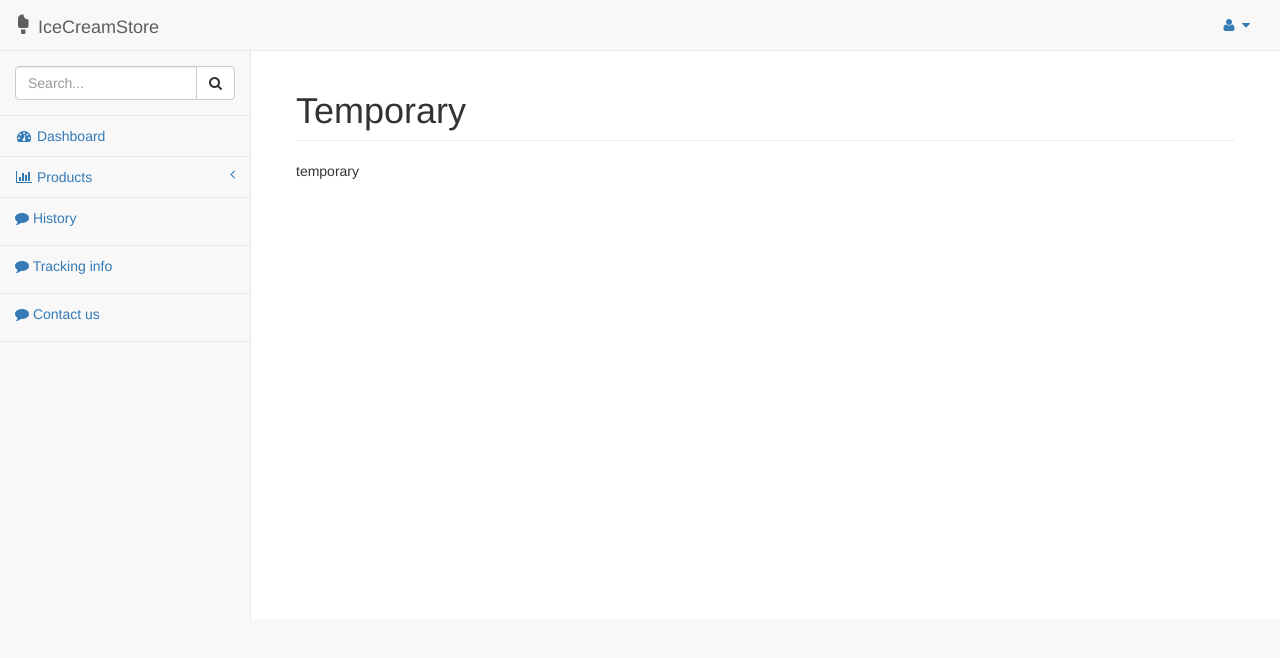
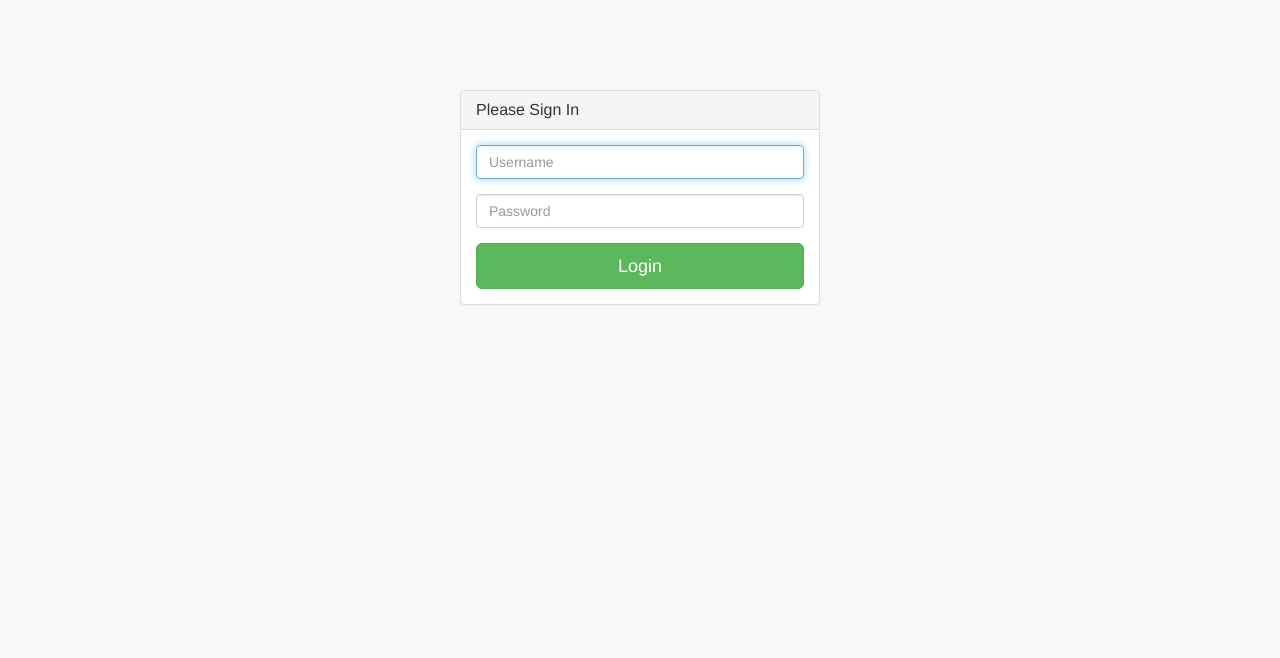
Before and after one commit to Pistachiology/IceCreamStore, a Django app: page /store/login in a window 1280 px wide. Shown: the top 658 px of the page. Run offline with Django 3.2, Linux system fonts and the light colour scheme; parts of the project's set-up code (start-up, migrations or seed data) failed here and were passed over; some libraries are stand-ins or nearby versions.

Commit message:
add register page/login page

```diff
--- a/static/js/sb-admin-2.js
+++ b/static/js/sb-admin-2.js
@@ -33,6 +33,7 @@ $(function() {
     // var element = $('ul.nav a').filter(function() {
     //     return this.href == url;
     // }).addClass('active').parent().parent().addClass('in').parent();
+    /*
     var element = $('ul.nav a').filter(function() {
         return this.href == url;
     }).addClass('active').parent();
@@ -43,5 +44,5 @@ $(function() {
         } else {
             break;
         }
-    }
+    }*/
 });
--- a/store/urls.py
+++ b/store/urls.py
@@ -13,6 +13,7 @@ urlpatterns = [
         url(r'^profile/?$', views.profile.as_view(), name='profile'),
         url(r'^contact_us/?$', views.contact_us.as_view(), name='contact_us'),
         # TODO: fix url redirection
+        url(r'^login/?$', views.login.as_view(), name='login'),
         url(r'^.*$', views.index.as_view(), name='somethingelse'),
 
 ]
--- a/store/views.py
+++ b/store/views.py
@@ -14,7 +14,7 @@ class index(View):
 class register(View):
     template_name = "store/register.html"
     def get(self, request):
-        pass
+        return render(request, self.template_name, {})
 
     def post(self, request):
         pass
@@ -69,3 +69,13 @@ class contact_us(View):
 
     def get(self, request):
         pass
+
+
+class login(View):
+    template_name = "store/login.html"
+
+    def get(self, request):
+        return render(request, self.template_name, {})
+
+    def post(self, request):
+        return render(request, self.template_name, {})
--- a/templates/base.html
+++ b/templates/base.html
@@ -31,6 +31,7 @@
     <![endif]-->
 </head>
 <body>
+    {% block body %}
     {% block navbar %}
     <div id="wrapper">
 
@@ -43,7 +44,7 @@
                     <span class="icon-bar"></span>
                     <span class="icon-bar"></span>
                 </button>
-                <a class="navbar-brand" href="index.html">
+                <a class="navbar-brand" href="{% url 'index' %}">
                     <span class="glyphicon glyphicon-ice-lolly-tasted"> </span> IceCreamStore
                 </a>
             </div>
@@ -55,12 +56,12 @@
                         <i class="fa fa-user fa-fw"></i> <i class="fa fa-caret-down"></i>
                     </a>
                     <ul class="dropdown-menu dropdown-user">
-                        <li><a href="#"><i class="fa fa-user fa-fw"></i> User Profile</a>
+                        <li><a href="{% url 'profile' %}"><i class="fa fa-user fa-fw"></i> User Profile</a>
                         </li>
                         <li><a href="#"><i class="fa fa-gear fa-fw"></i> Settings</a>
                         </li>
                         <li class="divider"></li>
-                        <li><a href="login.html"><i class="fa fa-sign-out fa-fw"></i> Logout</a>
+                        <li><a href="#"><i class="fa fa-sign-out fa-fw"></i> Logout</a>
                         </li>
                     </ul>
                     <!-- /.dropdown-user -->
@@ -72,28 +73,18 @@
             <div class="navbar-default sidebar" role="navigation">
                 <div class="sidebar-nav navbar-collapse">
                     <ul class="nav" id="side-menu">
-                        <li class="sidebar-search">
-                            <div class="input-group custom-search-form">
-                                <input type="text" class="form-control" placeholder="Search...">
-                                <span class="input-group-btn">
-                                    <button class="btn btn-default" type="button">
-                                        <i class="fa fa-search"></i>
-                                    </button>
-                                </span>
-                            </div>
-                            <!-- /input-group -->
-                        </li>
+
                         <li>
-                            <a href="index.html"><i class="fa fa-dashboard fa-fw"></i> Dashboard </a>
+                            <a href="{% url 'index' %}"><i class="fa fa-dashboard fa-fw"></i> Dashboard </a>
                         </li>
                         <li>
                             <a href="#"><i class="fa fa-bar-chart-o fa-fw"></i> Products <span class="fa arrow"></span></a>
                             <ul class="nav nav-second-level">
                                 <li>
-                                    <a href="flot.html"> Popular products</a>
+                                    <a href="{% url 'all_product' %}"> Popular products</a>
                                 </li>
                                 <li>
-                                    <a href="morris.html">Products </a>
+                                    <a href="{% url 'all_product' %}">Products </a>
                                 </li>
                             </ul>
                             <!-- /.nav-second-level -->
@@ -149,6 +140,7 @@
     <!-- /#wrapper -->
     {% endblock %}
 
+    {% endblock %}
 
 
 
--- a/templates/store/index.html
+++ b/templates/store/index.html
@@ -1,5 +1,4 @@
 {% extends 'base.html' %}
 
 {% block content %}
-    temporary
 {% endblock %}
--- a/templates/store/login.html
+++ b/templates/store/login.html
@@ -0,0 +1,31 @@
+
+{% extends 'base.html' %}
+
+{% block body %}
+    <div class="container">
+        <div class="row">
+            <div class="col-md-4 col-md-offset-4">
+                <div class="login-panel panel panel-default">
+                    <div class="panel-heading">
+                        <h3 class="panel-title">Please Sign In</h3>
+                    </div>
+                    <div class="panel-body">
+                        <form role="form">
+                            <fieldset>
+                                <div class="form-group">
+                                    <input class="form-control" placeholder="Username" name="username" type="text" autofocus>
+                                </div>
+                                <div class="form-group">
+                                    <input class="form-control" placeholder="Password" name="password" type="password" value="">
+                                </div>
+
+                                <!-- Change this to a button or input when using this as a form -->
+                                <a href="index.html" class="btn btn-lg btn-success btn-block">Login</a>
+                            </fieldset>
+                        </form>
+                    </div>
+                </div>
+            </div>
+        </div>
+    </div>
+{% endblock %}
```
Also changed, not shown: templates/store/register.html (+51 -0 lines), store/forms.py (added).
